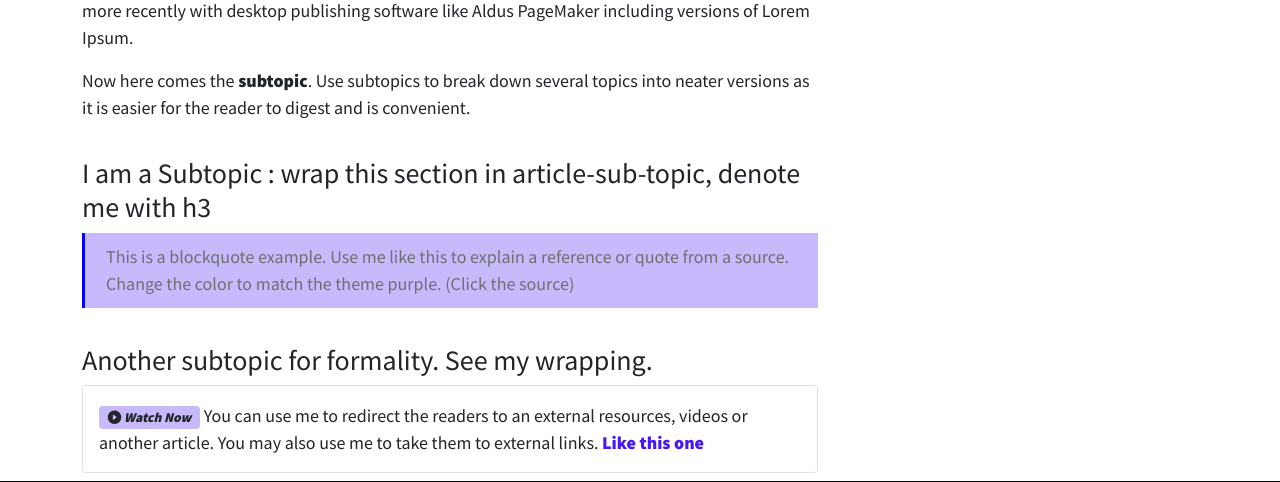
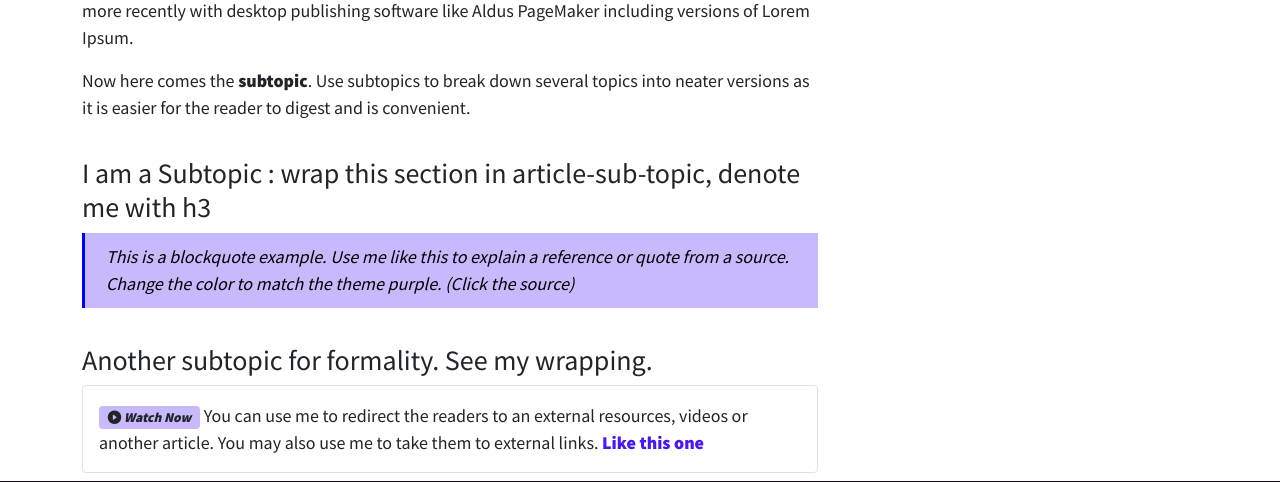
Before and after one commit to P0intMaN/pointman.dev, a Flask app: page /page1 in a window 1280 px wide. Shown: the part 1901-2383 px from the top of the page. Run offline with Flask 2, Linux system fonts and the light colour scheme; some libraries are stand-ins or nearby versions.

Commit message:
initial commits

```diff
--- a/pointdev/static/css/main.css
+++ b/pointdev/static/css/main.css
@@ -77,6 +77,8 @@ blockquote{
     padding: 10.5px 21px;
     margin: 0 0 1.125rem;
     border-left: 0.2em solid blue;
+    font-style: italic;
+    color: black;
 }
 .heading{
     font-size: 60px;
@@ -85,6 +87,10 @@ blockquote{
 .sub-heading{
     font-size: 40px;
     font-weight: 600;
+}
+.sm-heading{
+    font-size: 20px;
+    font-weight: 800;
 }
 .marker-highlight{
     border-radius: 0 0.5em 0 0.5em;
```
